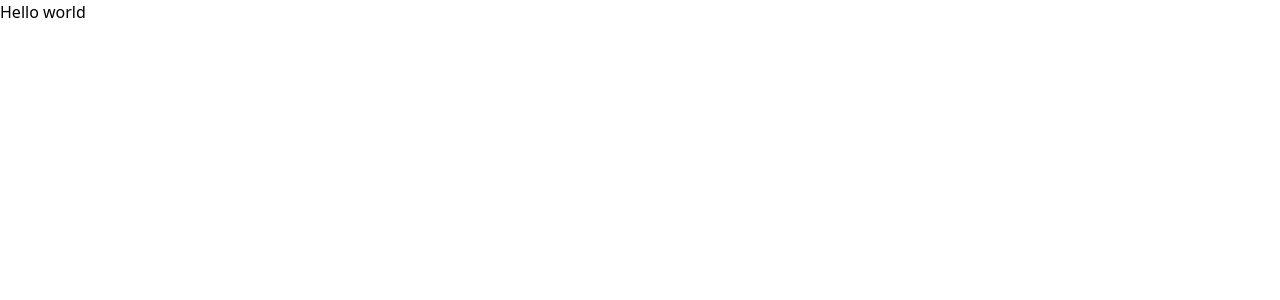
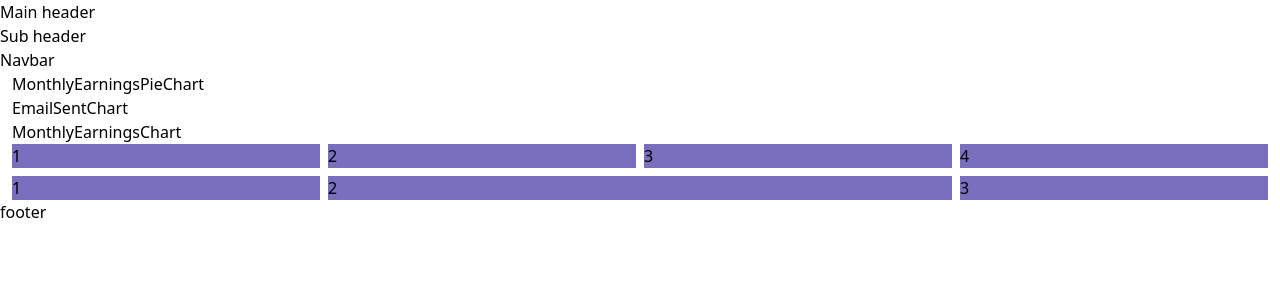
Before and after one commit to Hasmik-Mejlumyan/dynamic-dashboard-example, a React (Vite) app: page / in a window 1280 px wide. Shown: the top 300 px of the page. Built offline with nearby package versions, Linux system fonts and the light colour scheme.

Commit message:
set up base structure

```diff
--- a/src/App.tsx
+++ b/src/App.tsx
@@ -1,8 +1,28 @@
+import MainLayout from './components/layout/MainLayout/MainLayout';
+import Charts from './components/Charts/Charts.tsx';
+
 const App = () => {
   return (
-    <div className="text-custom-blue">
-      Hello world
-    </div>
+    <MainLayout>
+      <div>
+        {/*Statistics*/}
+        <Charts/>
+        {/*ControlPanel*/}
+        {/*Latest Activity*/}
+
+        <div className="grid grid-cols-4 gap-2">
+          <div className="bg-primary">1</div>
+          <div className="bg-primary">2</div>
+          <div className="bg-primary">3</div>
+          <div className="bg-primary">4</div>
+        </div>
+        <div className="grid grid-cols-4 gap-2 mt-2">
+          <div className="bg-primary">1</div>
+          <div className="bg-primary col-span-2">2</div>
+          <div className="bg-primary">3</div>
+        </div>
+      </div>
+    </MainLayout>
   );
 };
 
--- /dev/null
+++ b/src/components/Charts/Charts.tsx
@@ -0,0 +1,15 @@
+import MonthlyEarningsPieChart from './MonthlyEarningsPieChart.tsx';
+import EmailSentChart from './EmailSentChart.tsx';
+import MonthlyEarningsChart from './MonthlyEarningsChart.tsx';
+
+const Charts = () => {
+  return (
+    <div>
+      <MonthlyEarningsPieChart />
+      <EmailSentChart />
+      <MonthlyEarningsChart />
+    </div>
+  );
+};
+
+export default Charts;
--- /dev/null
+++ b/src/components/Charts/EmailSentChart.tsx
@@ -0,0 +1,7 @@
+const EmailSentChart = () => {
+  return (
+    <div>EmailSentChart</div>
+  );
+};
+
+export default EmailSentChart;
--- /dev/null
+++ b/src/components/Charts/MonthlyEarningsChart.tsx
@@ -0,0 +1,7 @@
+const MonthlyEarningsChart = () => {
+  return (
+    <div>MonthlyEarningsChart</div>
+  );
+};
+
+export default MonthlyEarningsChart;
--- /dev/null
+++ b/src/components/Charts/MonthlyEarningsPieChart.tsx
@@ -0,0 +1,7 @@
+const MonthlyEarningsPieChart = () => {
+  return (
+    <div>MonthlyEarningsPieChart</div>
+  );
+}
+
+export default MonthlyEarningsPieChart;
--- /dev/null
+++ b/src/components/UI/Card/Card.tsx
@@ -0,0 +1,13 @@
+import type { FC } from 'react';
+import type { ICardProps } from './types.ts';
+
+const Card: FC<ICardProps> = ({ title, children }) => {
+  return (
+    <div>
+      {title && <h2>{title}</h2>}
+      {children}
+    </div>
+  );
+};
+
+export default Card;
--- /dev/null
+++ b/src/components/UI/Card/types.ts
@@ -0,0 +1,5 @@
+import type { PropsWithChildren } from 'react';
+
+export interface ICardProps extends PropsWithChildren {
+  title?: string;
+}
--- /dev/null
+++ b/src/components/layout/MainLayout/MainLayout.tsx
@@ -0,0 +1,26 @@
+import type { FC, PropsWithChildren } from 'react';
+
+const MainLayout: FC<PropsWithChildren> = ({ children }) => {
+  return (
+    <div>
+      <header>
+        <div>Main header</div>
+        <div>Sub header</div>
+      </header>
+      <nav>
+        <div>Navbar</div>
+      </nav>
+      <main>
+        <div className="container">
+          {/* Could be <Outlet /> from "react-router-dom" */}
+          {children}
+        </div>
+      </main>
+      <footer>
+        footer
+      </footer>
+    </div>
+  )
+};
+
+export default MainLayout;
--- a/src/css/base.css
+++ b/src/css/base.css
@@ -21,7 +21,7 @@
 
 :root {
   --background-body: var(--white-muted);
-  --background-pre-header: var(--gray-medium);
+  --background-sub-header: var(--gray-medium);
   --background-header: var(--white);
   --background-navbar: var(--white);
 
@@ -34,7 +34,7 @@
 @media (prefers-color-scheme: dark) {
   :root {
     --background-body: var(--gray);
-    --background-pre-header: var(--gray-medium);
+    --background-sub-header: var(--gray-medium);
     --background-header: var(--primary);
     --background-navbar: var(--gray-light);
 
@@ -44,3 +44,7 @@
     --text-color-alpha: var(--text-dark-alpha);
   }
 }
+
+.container {
+  @apply px-3 max-w-[1323px] mx-auto;
+}
--- a/tailwind.config.js
+++ b/tailwind.config.js
@@ -6,8 +6,12 @@ module.exports = {
   theme: {
     extend: {
       colors: {
+        primary: {
+          DEFAULT: 'var(--primary)',
+          // dark: 'var(--primary-dark)',
+        },
         'background-body': 'var(--background-body)',
-        'background-pre-header': 'var(--background-pre-header)',
+        'background-sub-header': 'var(--background-sub-header)',
         'background-header': 'var(--background-header)',
         'background-navbar': 'var(--background-navbar)',
         'card-background': 'var(--card-background)',
```
